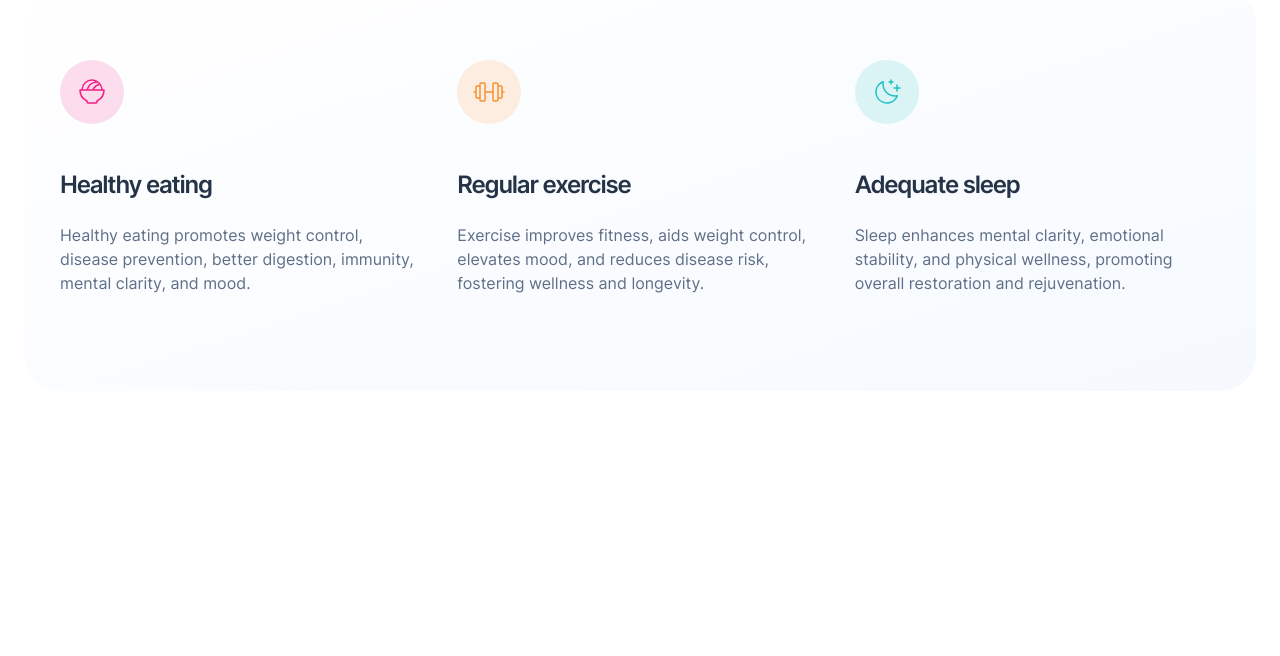
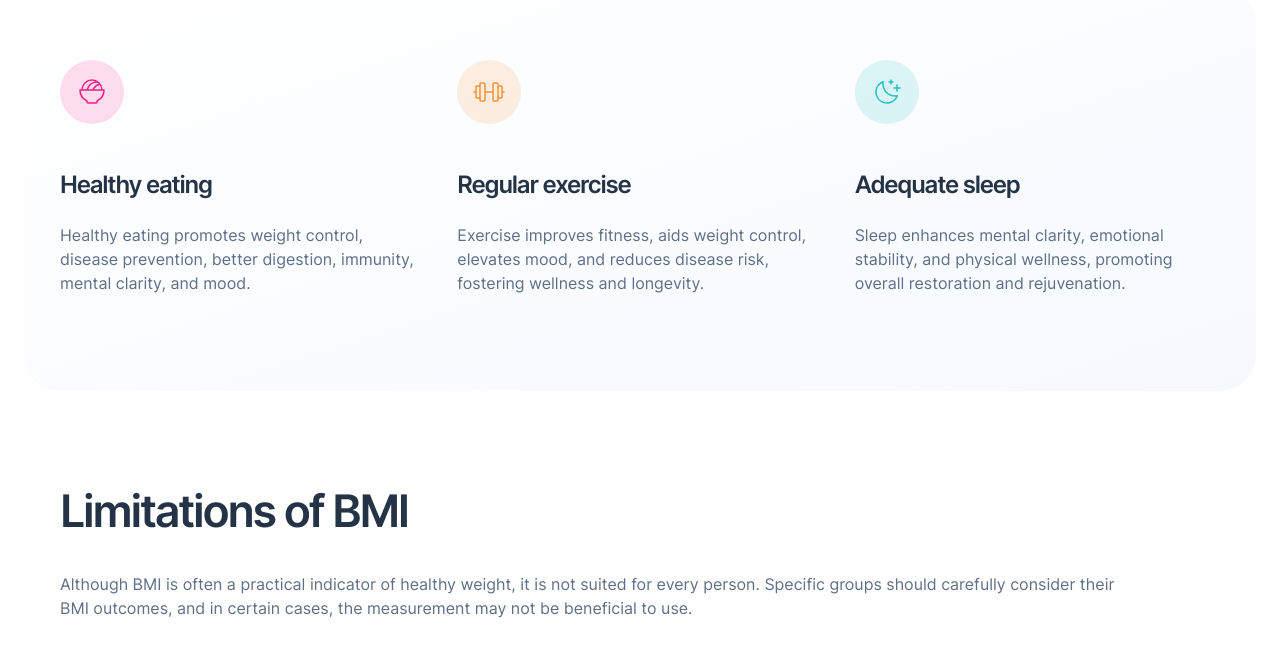
Before and after one commit to karolbanat/fem-svelte-bmi-calculator, a Svelte app: page / in a window 1280 px wide. Shown: the part 1429-2085 px from the top of the page. Before the commit the page ends 1916 px from the top, so only its background shows below. Built offline with nearby package versions, Linux system fonts and the light colour scheme.

Commit message:
Limitations section with header

```diff
--- a/src/App.svelte
+++ b/src/App.svelte
@@ -59,6 +59,16 @@
 				/>
 			</div>
 		</div>
+	</section>
+
+	<section class="section-spacer">
+		<HeaderBox
+			headingLevel="h2"
+			headingText="Limitations of BMI"
+			message="Although BMI is often a practical indicator of healthy weight, it is not suited for every person. Specific groups should carefully consider their BMI outcomes, and in certain cases, the measurement may not be beneficial to use."
+			centered={true}
+			paddedRight={true}
+		/>
 	</section>
 </main>
 
```
